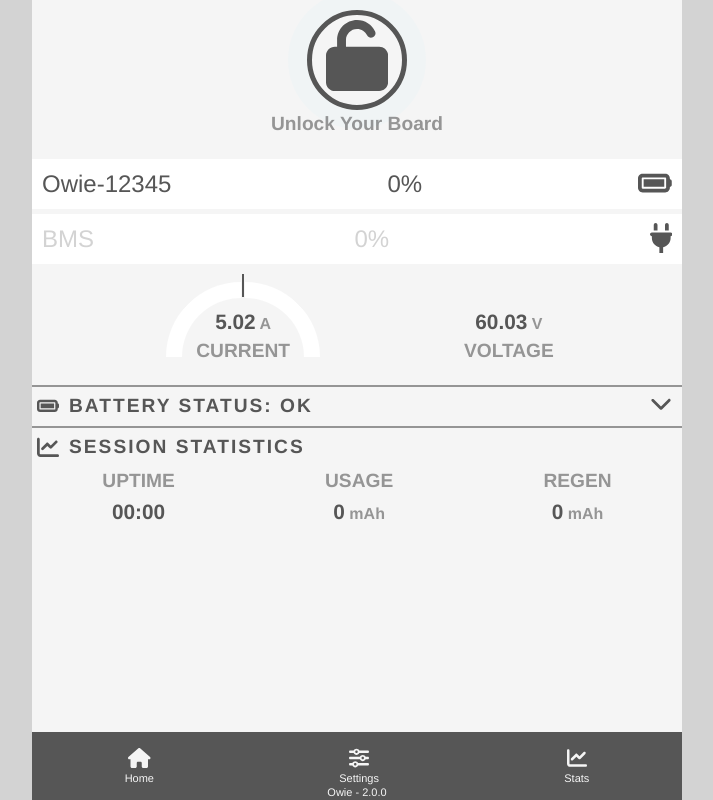
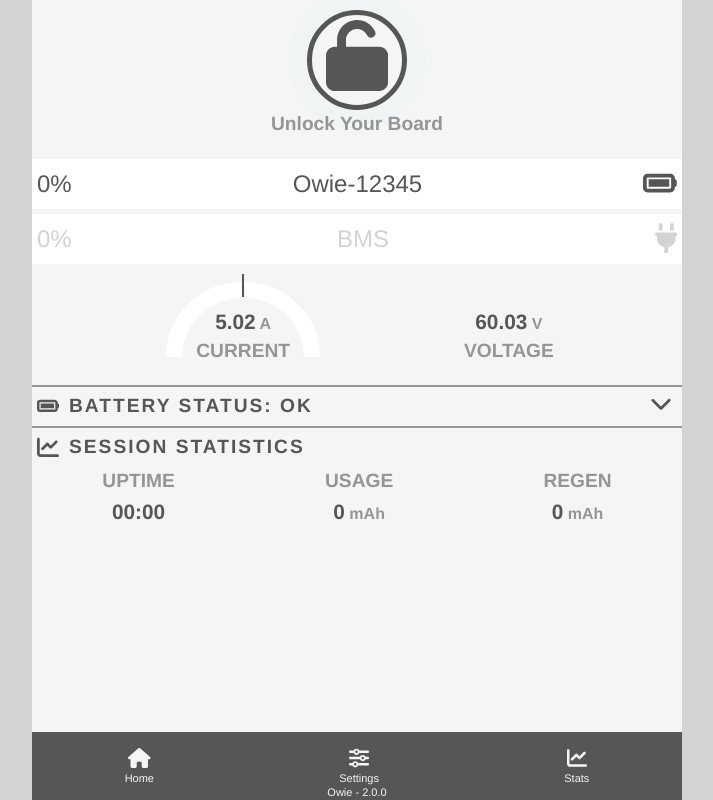
Before and after one commit to mretich/owie-design-update-mockup, a website: page public/index.html in a window 1280 px wide. Shown: the whole page, without its empty margins (283-996 px from the left). Drawn offline with Linux system fonts and the light colour scheme.

Commit message:
adjust owie and bms progress bar layout, WIP - start backend autoupdate defs.

```diff
--- a/public/index.html
+++ b/public/index.html
@@ -204,13 +204,19 @@
         <div class="owie-loading-bars">
             <!-- check if other possibilities... -->
             <div class="progress owie">
-                <div class="progress-text flex">
+                <div class="progress-text">
+                    <div class="box">
+                        <div class="loading-percentage">%</div>
+                    </div>
+                    <div class="box">
                         <div class="loading-name">Owie-12345</div>
-                    <div class="loading-percentage">%</div>
+                    </div>
+                    <div class="box">
                         <div class="loading-icon">
                             <svg viewBox="0 0 576 512">
                                 <path d="M448 320H96V192H448V320zM0 176C0 131.8 35.82 96 80 96H464C508.2 96 544 131.8 544 176V192C561.7 192 576 206.3 576 224V288C576 305.7 561.7 320 544 320V336C544 380.2 508.2 416 464 416H80C35.82 416 0 380.2 0 336V176zM80 160C71.16 160 64 167.2 64 176V336C64 344.8 71.16 352 80 352H464C472.8 352 480 344.8 480 336V176C480 167.2 472.8 160 464 160H80z"/>
                             </svg>
+                        </div>
                     </div>
                     <div class="loading-icon hidden">
                         <svg viewBox="0 0 384 512">
@@ -222,13 +228,19 @@
             </div>
             <div class="loading-spacer"></div>
             <div class="progress bms">
-                <div class="progress-text flex">
+                <div class="progress-text">
+                    <div class="box">
+                        <div class="loading-percentage">%</div>
+                    </div>
+                    <div class="box">
                         <div class="loading-name">BMS</div>
-                    <div class="loading-percentage">%</div>
+                    </div>
+                    <div class="box">
                         <div class="loading-icon hidden">
                             <svg viewBox="0 0 576 512">
                                 <path d="M448 320H96V192H448V320zM0 176C0 131.8 35.82 96 80 96H464C508.2 96 544 131.8 544 176V192C561.7 192 576 206.3 576 224V288C576 305.7 561.7 320 544 320V336C544 380.2 508.2 416 464 416H80C35.82 416 0 380.2 0 336V176zM80 160C71.16 160 64 167.2 64 176V336C64 344.8 71.16 352 80 352H464C472.8 352 480 344.8 480 336V176C480 167.2 472.8 160 464 160H80z"/>
                             </svg>
+                        </div>
                     </div>
                     <div class="loading-icon">
                         <svg viewBox="0 0 384 512">
@@ -238,13 +250,19 @@
                 </div>
             </div>
             <div class="progress bms bar_overlay">
-                <div class="progress-text flex">
+                <div class="progress-text">
+                    <div class="box">
+                        <div class="loading-percentage">%</div>
+                    </div>
+                    <div class="box">
                         <div class="loading-name">BMS</div>
-                    <div class="loading-percentage">%</div>
+                    </div>
+                    <div class="box">
                         <div class="loading-icon hidden">
                             <svg viewBox="0 0 576 512">
                                 <path d="M448 320H96V192H448V320zM0 176C0 131.8 35.82 96 80 96H464C508.2 96 544 131.8 544 176V192C561.7 192 576 206.3 576 224V288C576 305.7 561.7 320 544 320V336C544 380.2 508.2 416 464 416H80C35.82 416 0 380.2 0 336V176zM80 160C71.16 160 64 167.2 64 176V336C64 344.8 71.16 352 80 352H464C472.8 352 480 344.8 480 336V176C480 167.2 472.8 160 464 160H80z"/>
                             </svg>
+                        </div>
                     </div>
                     <div class="loading-icon">
                         <svg viewBox="0 0 384 512">
--- a/public/stylesheets/style.css
+++ b/public/stylesheets/style.css
@@ -183,6 +183,10 @@
     color: lightgrey;
 }
 
+.progress.bms svg > path {
+    fill: lightgray;
+}
+
 .progress.bms.bar_overlay {
     color: white;
     background-color: lightgrey;
@@ -196,6 +200,10 @@
     content: counter(prcnt);
 }
 
+.progress.bms.bar_overlay svg > path {
+    fill: white;
+}
+
 .progress.owie .progress__bar {
     background-color: var(--bar-color);
 }
@@ -204,26 +212,29 @@
     height: 50px;
     z-index: 3;
     flex-flow: row;
+    display: flex;
     font-size: 1.5em;
     padding-top: 7px;
 }
 
 .progress > .progress-text > div {
-    display: inline-block;
+    /*display: inline-block;*/
 }
 
-.progress > .progress-text > .loading-name {
-    margin-left: 10px
+.progress > .progress-text .loading-name {
+    white-space: nowrap;
 }
 
-.progress > .progress-text > .loading-percentage {
-    text-align: center;
+.progress > .progress-text .loading-percentage {
+    margin-right: auto;
+    padding-left: 5px;
 }
 
-.progress > .progress-text > .loading-icon {
+.progress > .progress-text .loading-icon {
     text-align: right;
-    margin-right: 10px;
+    margin-right: 5px;
     padding-top: 2px;
+    margin-left: auto;
 }
 
 .hidden {
@@ -602,12 +613,12 @@
     width: 100%;
     overflow: hidden;
     max-height: 0;
-    transition: max-height 0.5s ease-in-out;
+    /*transition: max-height 0.5s ease-in-out;*/
 }
 
 div.battery-statistics.open + div.battery-content {
-     max-height: 180px;
-     transition: max-height 0.5s ease-in-out;
+     max-height: 100%;
+     /*transition: max-height 0.5s ease-in-out;*/
 }
 
 div.battery-statistics.open > svg.content-icon.chevron {
@@ -1115,3 +1126,9 @@
 .board-locking.content {
     margin-bottom: 20px;
 }
+
+.box {
+    flex: auto;
+    display: flex;
+    justify-content: center;
+}
```
Also changed, not shown: routes/autoupdate.js (+22 -2 lines). Lines whose indentation alone changed are shown as unchanged.
